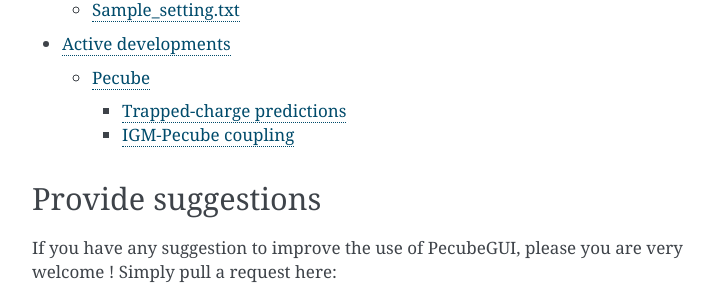
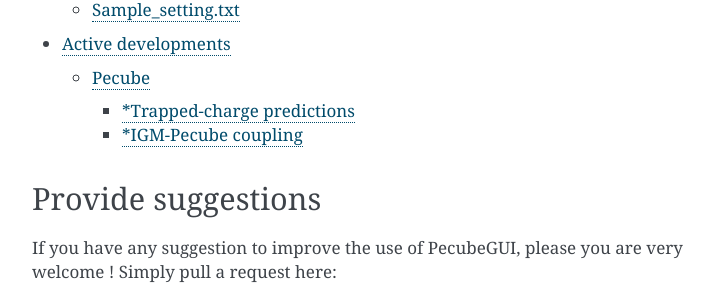
Before and after one commit to MBernAca/PecubeGUI_Doc, a Sphinx documentation site: the page built from docs/source/index.rst, in a window 1280 px wide and 900 px high, scrolled down 1822 px. Shown: the part 161-448 px from the top of the window, without its empty margins (388-1102 px from the left). Built offline with Sphinx 7.4.7, drawn with Linux system fonts in a browser that asks for light colours.

```diff
--- a/docs/source/Active developments.rst
+++ b/docs/source/Active developments.rst
@@ -9,7 +9,7 @@ Active developments
 Pecube
 ******
 
-Trapped-charge predictions
+*Trapped-charge predictions
 --------------------------
 
 | The implementation of trapped-charge (TC) dating techniques in Pecube is currently under active development.
@@ -28,7 +28,7 @@ the near-surface thermal history of rocks and sediments over timescales ranging
 | The integration of these methods within Pecube will provide a unified framework for modeling both trapped-charge and conventional thermochronometric systems,
 enabling improved constraints on recent exhumation rates, transient erosion events, and the thermal evolution of the shallow crust during the Quaternary.
 
-IGM-Pecube coupling
+*IGM-Pecube coupling
 -------------------
 
 | Pecube's code will be reformated as a modular fortran library to enable coupling Pecube with any landscape evolution model. Within the year 2027,
```
